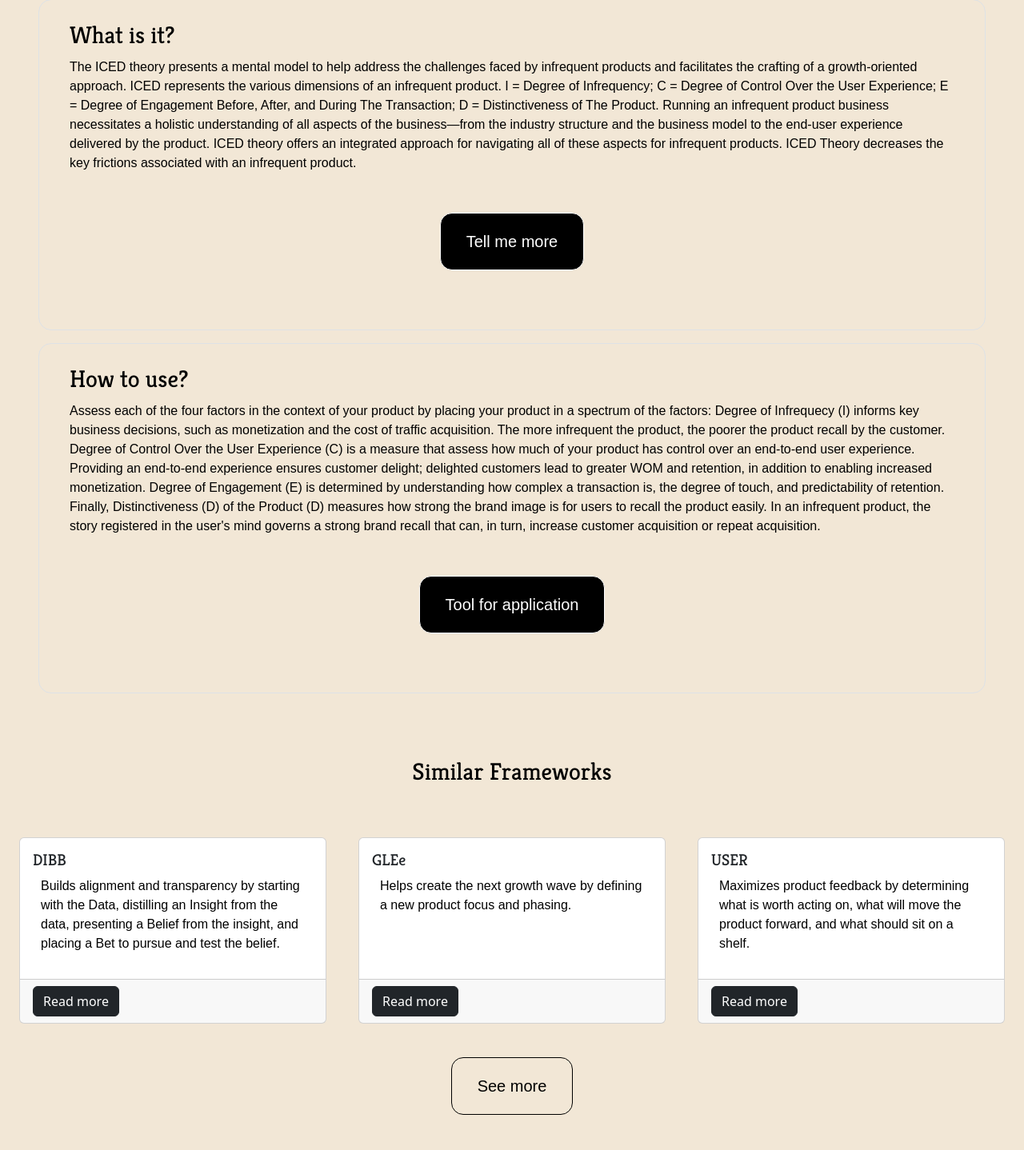
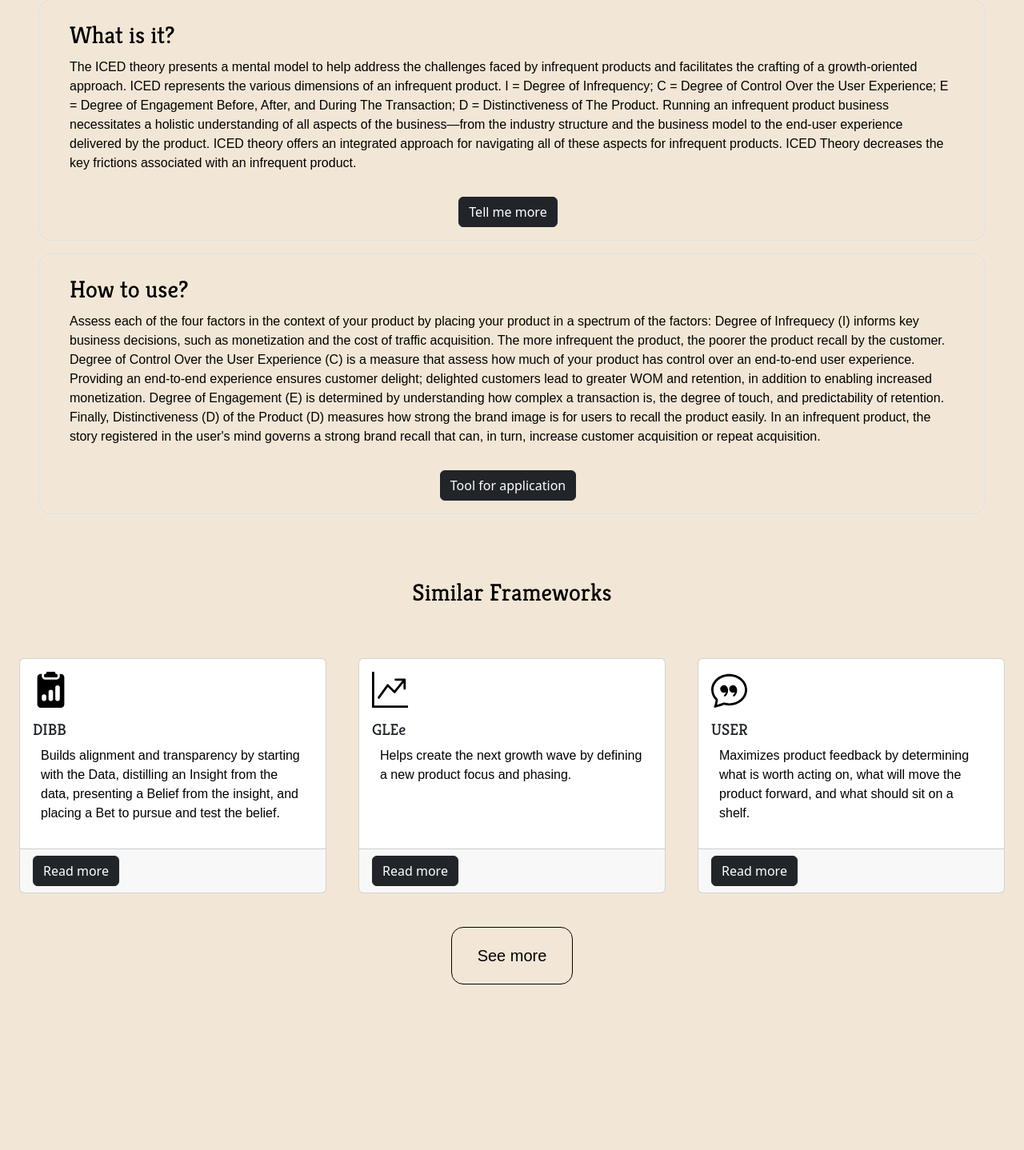
Before and after one commit to hanakas/frameworkers, a Flask app: page /framework/1 in a window 1280 px wide. Shown: the part 351-1789 px from the top of the page at 80% size. After the commit the page ends 1582 px from the top, so only its background shows below. Run offline with Flask 3, Linux system fonts and the light colour scheme; parts of the project's set-up code (start-up, migrations or seed data) failed here and were passed over.

Commit message:
Final fix

```diff
--- a/app.py
+++ b/app.py
@@ -196,7 +196,10 @@ def framework(recommendation_id):
     recommendation = Framework.query.get(recommendation_id)
     icon = recommendation.icon
     framework = Framework
-    return render_template('recommendation.html', recommendation=recommendation, icon=icon, framework=framework)
+    icon_1 = Framework.query.get(recommendation.related_framework_1).icon
+    icon_2 = Framework.query.get(recommendation.related_framework_2).icon
+    icon_3 = Framework.query.get(recommendation.related_framework_3).icon
+    return render_template('recommendation.html', recommendation=recommendation, icon=icon, framework=framework, icon_1=icon_1,icon_2=icon_2,icon_3=icon_3)
 
 if __name__=="__main__":
     db.create_all()
--- a/templates/recommendation.html
+++ b/templates/recommendation.html
@@ -21,10 +21,8 @@
     <div class="container-fluid">
       <h4>What is it?</h4>
       <p>{{ recommendation.summary }}</p>
-      <div class="container">
         <div class="center">
-          <button type="button" onclick="location.href='/library';" class="button-more">Tell me more</button>
-        </div>
+          <a href="{{recommendation.what_resource}}" class="btn btn-dark">Tell me more</a>
     </div>
     </div>
   </div>
@@ -32,11 +30,9 @@
     <div class="container-fluid">
       <h4>How to use?</h4>
       <p>{{ recommendation.how_to_use }}</p>
-      <div class="container">
         <div class="center">
-          <button type="button" onclick="location.href='/library'" class="button-more">Tool for application</button>
+          <a href="{{recommendation.application_resource}}" class="btn btn-dark">Tool for application</a>
         </div>
-    </div>
     </div>
   </div>
   <h3>Similar Frameworks</h3>
@@ -44,6 +40,9 @@
     <div class="col">
       <div class="card h-100 mx-2 my-2">
         <div class="card-body">
+          <div class="feature-icon d-inline-flex align-items-center justify-content-center fs-2 mb-3">
+            <img src="{{url_for('static', filename=icon_1)}}"/>
+          </div>
           <h5 class="card-title">{{framework.query.get(recommendation.related_framework_1).framework_name}}</h5>
           <p class="card-text">{{framework.query.get(recommendation.related_framework_1).description}}</p>
         </div>
@@ -55,6 +54,9 @@
     <div class="col">
       <div class="card h-100 mx-2 my-2">
         <div class="card-body">
+          <div class="feature-icon d-inline-flex align-items-center justify-content-center fs-2 mb-3">
+            <img src="{{url_for('static', filename=icon_2)}}"/>
+          </div>
           <h5 class="card-title">{{framework.query.get(recommendation.related_framework_2).framework_name}}</h5>
           <p class="card-text">{{framework.query.get(recommendation.related_framework_2).description}}</p>
         </div>
@@ -66,6 +68,9 @@
     <div class="col">
       <div class="card h-100 mx-2 my-2">
         <div class="card-body">
+          <div class="feature-icon d-inline-flex align-items-center justify-content-center fs-2 mb-3">
+            <img src="{{url_for('static', filename=icon_3)}}"/>
+          </div>
           <h5 class="card-title">{{framework.query.get(recommendation.related_framework_3).framework_name}}</h5>
           <p class="card-text">{{framework.query.get(recommendation.related_framework_3).description}}</p>
         </div>
```
